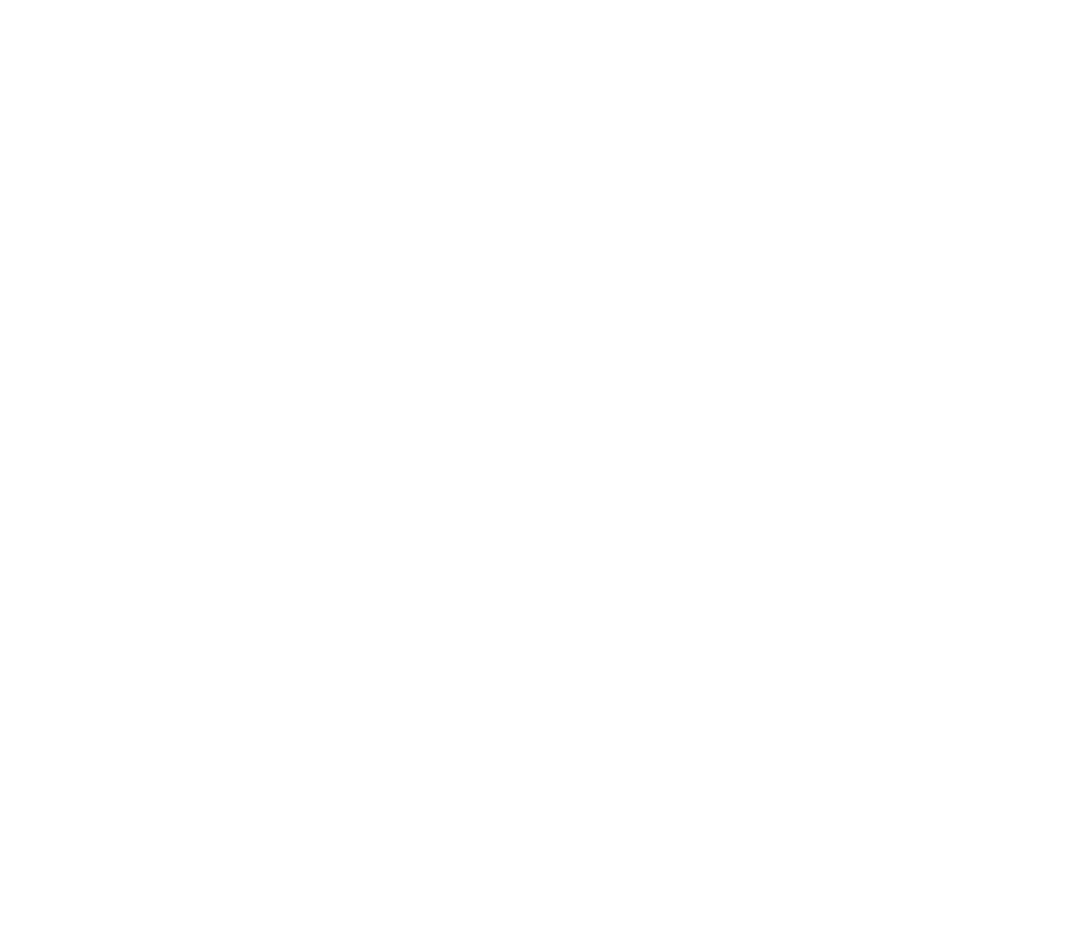
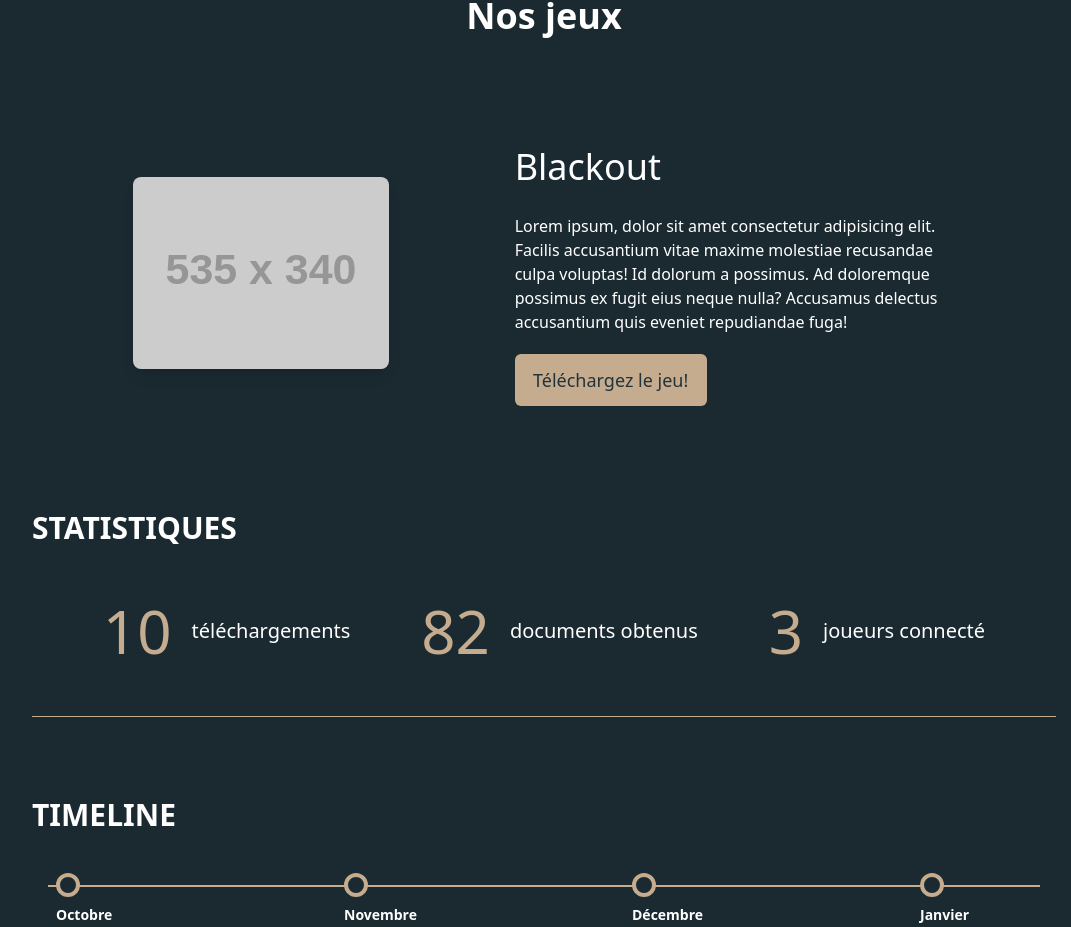
Before and after one commit to Winter-Architect/website, a Nuxt app: page / in a window 1280 px wide. Shown: the part 1855-2782 px from the top of the page, without its empty margins (96-1167 px from the left). Before the commit the page ends 1771 px from the top, so only its background shows below. Built offline with nearby package versions, Linux system fonts and the light colour scheme.

Commit message:
debut de la section games avec les stats & timeline

```diff
--- a/components/Button.vue
+++ b/components/Button.vue
@@ -1,27 +1,27 @@
 <template>
   <NuxtLink v-if="to" :to="to" class="inline-block">
     <button
-      class="bg-pearl-bush-400 text-outer-space-950 hover:bg-pearl-bush-400 transition-all duration-200 p-3 mt-7 w-full md:w-[15vw] text-lg rounded-md transform hover:scale-105 hover:shadow-glow active:scale-95"
+      class="bg-pearl-bush-350 text-outer-space-950 hover:bg-pearl-bush-400 transition-all duration-200 p-3 mt-7 w-full md:w-[15vw] text-lg rounded-md transform hover:scale-105 hover:shadow-glow active:scale-95"
     >
       <slot />
     </button>
   </NuxtLink>
   <a v-else-if="pdfUrl" :href="pdfUrl" download class="inline-block">
     <button
-      class="bg-pearl-bush-400 text-outer-space-950 hover:bg-pearl-bush-400 transition-all duration-200 p-3 w-full md:w-[15vw] text-lg rounded-md transform hover:scale-105 hover:shadow-glow active:scale-95"
+      class="bg-pearl-bush-350 text-outer-space-950 hover:bg-pearl-bush-400 transition-all duration-200 p-3 w-full md:w-[15vw] text-lg rounded-md transform hover:scale-105 hover:shadow-glow active:scale-95"
     >
       <slot />
     </button>
   </a>
   <button
     v-else-if="variant === 'outline'"
-    class="text-pearl-bush-300 bg-outer-space-950 hover:bg-outer-space-950 border-2 border-pearl-bush-300 transition-all duration-200 p-3 w-full md:w-[15vw] text-lg rounded-md transform hover:scale-105 hover:shadow-glow active:scale-95"
+    class="text-pearl-bush-350 bg-outer-space-950 hover:bg-outer-space-950 border-2 border-pearl-bush-300 transition-all duration-200 p-3 w-full md:w-[15vw] text-lg rounded-md transform hover:scale-105 hover:shadow-glow active:scale-95"
   >
     <slot />
   </button>
   <button
     v-else
-    class="bg-pearl-bush-400 text-outer-space-950 hover:bg-pearl-bush-400 transition-all duration-200 p-3 w-full md:w-[15vw] text-lg rounded-md transform hover:scale-105 hover:shadow-glow active:scale-95"
+    class="bg-pearl-bush-350 text-outer-space-950 hover:bg-pearl-bush-400 transition-all duration-200 p-3 w-full md:w-[15vw] text-lg rounded-md transform hover:scale-105 hover:shadow-glow active:scale-95"
   >
     <slot />
   </button>
--- /dev/null
+++ b/components/Games.vue
@@ -0,0 +1,41 @@
+<template>
+  <section id="games" class="bg-[#1B2A31] w-full mt-[10vh] text-white">
+    <div class="w-[80vw] mx-auto">
+      <h1 class="text-4xl font-bold text-center my-10">Nos jeux</h1>
+
+      <div
+        class="px-6 py-16 flex flex-col lg:flex-row items-center justify-evenly"
+      >
+        <img
+          src="https://placehold.co/535x340"
+          alt=""
+          class="rounded-lg shadow-lg w-[20vw] h-[15vw] object-cover object-center"
+        />
+        <div class="lg:w-1/2 lg:pl-12 mt-10 lg:mt-0">
+          <h1 class="text-[36px]">Blackout</h1>
+          <p class="text-[16px] my-5">
+            Lorem ipsum, dolor sit amet consectetur adipisicing elit. Facilis
+            accusantium vitae maxime molestiae recusandae culpa voluptas! Id
+            dolorum a possimus. Ad doloremque possimus ex fugit eius neque
+            nulla? Accusamus delectus accusantium quis eveniet repudiandae fuga!
+          </p>
+          <Button>Téléchargez le jeu!</Button>
+        </div>
+      </div>
+
+      <div class="my-10">
+        <h1 class="font-bold text-3xl">STATISTIQUES</h1>
+        <div class="flex justify-evenly my-10">
+          <Stat nb="10" text="téléchargements" />
+          <Stat nb="82" text="documents obtenus" />
+          <Stat nb="3" text="joueurs connecté" />
+        </div>
+        <div class="h-[0.8px] w-[80vw] bg-pearl-bush-350" />
+      </div>
+      <div class="my-10 mt-20">
+        <h1 class="font-bold text-3xl my-10">TIMELINE</h1>
+        <Timeline />
+      </div>
+    </div>
+  </section>
+</template>
--- /dev/null
+++ b/components/Stat.vue
@@ -0,0 +1,28 @@
+<template>
+  <div class="flex items-center">
+    <h1 class="text-[7.5vh] pr-5 text-pearl-bush-350">{{ displayedNb }}</h1>
+    <p class="text-xl">{{ text }}</p>
+  </div>
+</template>
+
+<script setup>
+const { nb, text } = defineProps(["nb", "text"]);
+
+// Variable to display the current number
+const displayedNb = ref(0);
+
+// Animation speed (milliseconds between increments)
+const animationSpeed = 50; // Adjust this value for slower or faster animations
+
+// Increment the number smoothly
+onMounted(() => {
+  const interval = setInterval(() => {
+    if (displayedNb.value < nb) {
+      displayedNb.value += Math.ceil(nb / 100); // Adjust the step size
+    } else {
+      displayedNb.value = nb; // Ensure the exact value is reached
+      clearInterval(interval);
+    }
+  }, animationSpeed);
+});
+</script>
--- a/components/StorySub.vue
+++ b/components/StorySub.vue
@@ -11,10 +11,11 @@
       <h1 class="text-pearl-bush-300 font-bold text-2xl my-[2vh]">
         {{ props.title }}
       </h1>
+
+      <!-- ref="contentRef" -->
       <p
-        ref="contentRef"
         :style="{ maxHeight: showMore ? 'none' : '30vh', overflow: 'hidden' }"
-        v-html="content"
+        v-html="props.content"
       ></p>
       <button class="text-pearl-bush-300" @click="ShowMore">
         En voir {{ showMore ? "moins" : "plus" }} >>
@@ -25,7 +26,6 @@
 
 <script setup>
 const props = defineProps(["title", "content", "icon"]);
-let content = ref(props.content);
 let showMore = ref(false);
 const contentRef = ref(null);
 
--- a/components/Timeline.vue
+++ b/components/Timeline.vue
@@ -1,11 +1,11 @@
 <template>
-  <div class="w-full max-w-7xl mx-auto px-4">
+  <div class="w-full mx-auto px-4">
     <!-- Conteneur avec scroll horizontal sur mobile -->
     <div class="relative overflow-x-auto pb-8">
       <!-- Wrapper qui assure une largeur minimale sur mobile -->
       <div class="relative min-w-[640px] md:min-w-0">
         <!-- Timeline line -->
-        <div class="absolute left-0 w-full h-1 bg-outer-space-950 top-4"></div>
+        <div class="absolute left-0 w-full h-0.5 bg-pearl-bush-350 top-3"></div>
 
         <!-- Timeline events -->
         <div class="relative flex justify-between">
@@ -14,15 +14,18 @@
             :key="index"
             class="flex flex-col items-center w-32 px-2"
           >
-            <!-- Event circle -->
-            <div
-              class="w-8 h-8 bg-pearl-bush-100 border-4 border-outer-space-950 rounded-full z-10"
-            ></div>
+            <!-- Container pour la ligne de connexion -->
+            <div class="relative w-full">
+              <!-- Event circle -->
+              <div
+                class="w-6 h-6 bg-[#1B2A31] border-4 border-pearl-bush-350 rounded-full z-10 relative"
+              ></div>
+            </div>
 
             <!-- Event label avec meilleur wrapping -->
-            <div class="mt-2 text-sm text-center w-full">
-              <div class="text-xs">{{ event.month }}</div>
-              <div class="break-words">{{ event.label }}</div>
+            <div class="mt-2 text-sm w-full">
+              <div class="text-md font-bold">{{ event.month }}</div>
+              <div class="">{{ event.label }}</div>
             </div>
           </div>
         </div>
--- a/pages/index.vue
+++ b/pages/index.vue
@@ -1,12 +1,12 @@
 <template>
-  <div class="text-pearl-bush-100">
+  <div class="text-pearl-bush-100 max-w-full overflow-x-hidden">
     <div class="flex flex-col items-center mb-10 mt-[6vh]">
       <h1 class="text-[4rem] md:text-[4rem] mt-[10vh] font-bold text-center">
         Winter Architect
       </h1>
       <Button variant="outline" class="mt-5">Download our game</Button>
       <div
-        class="h-[10vh] w-[100vw] mt-[20vh] bg-[#1B2A31] flex text-xl font-bold justify-around items-center text-white"
+        class="h-[10vh] w-[100vw] overflow-hidden mt-[20vh] bg-[#1B2A31] flex text-xl font-bold justify-around items-center text-white"
       >
         <p>Students</p>
         <img src="/assets/star.svg" alt="Star" class="h-[4vh]" />
@@ -18,6 +18,7 @@
       </div>
       <QuiSommesNous />
       <Story />
+      <Games />
     </div>
   </div>
 </template>
--- a/tailwind.config.ts
+++ b/tailwind.config.ts
@@ -11,6 +11,7 @@
           "100": "#eae0d5", // couleur de base
           "200": "#e2d4c6",
           "300": "#cfb7a2",
+          "350": "#C6AC8F",
           "400": "#bb957c",
           "500": "#ad7d62",
           "600": "#a06b56",
```
